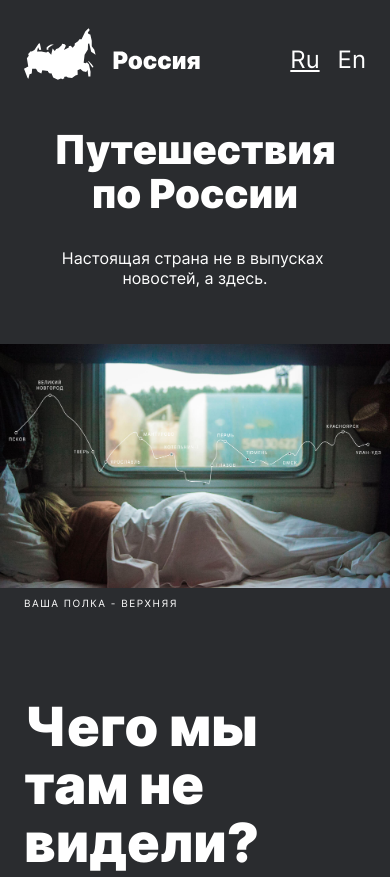
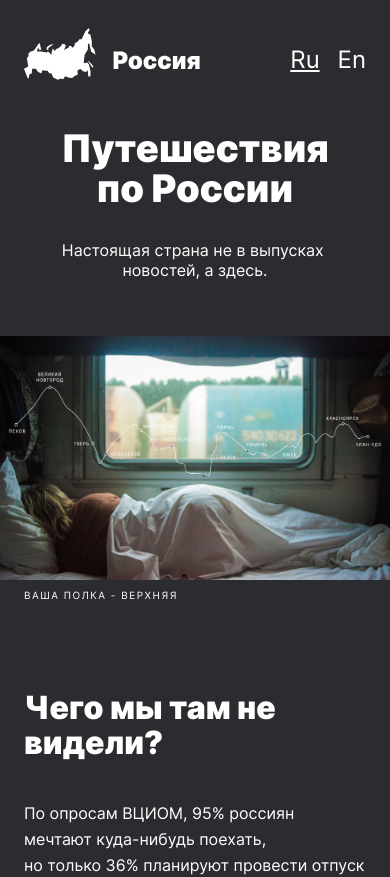
Before and after one commit to kamelyanov/russian-travel, a plain HTML site: page index.html in a window 390 px wide. Shown: the top 877 px of the page. Drawn offline with Linux system fonts and the light colour scheme.

Commit message:
3 ревью

```diff
--- a/blocks/cover/cover.css
+++ b/blocks/cover/cover.css
@@ -6,7 +6,6 @@
 
 @media (max-width: 1024px) {
   .cover {
-    margin: 92px auto 0;
     max-width: 1024px;
   }
 }
--- a/blocks/footer/__link-item/footer__link-item.css
+++ b/blocks/footer/__link-item/footer__link-item.css
@@ -7,5 +7,4 @@
 
 .footer__link-item:hover {
   opacity: 0.8;
-  transition: opacity 0.2s;
 }
--- a/blocks/footer/__links/footer__links.css
+++ b/blocks/footer/__links/footer__links.css
@@ -8,7 +8,7 @@
   list-style: none;
 }
 
-@media (max-width: 320px) {
+@media (max-width: 767px) {
   .footer__links {
     gap: 32px;
     flex-direction: column;
--- a/blocks/footer/footer.css
+++ b/blocks/footer/footer.css
@@ -17,11 +17,10 @@
   }
 }
 
-@media (max-width: 320px) {
+@media (max-width: 767px) {
   .footer {
     flex-direction: column;
     margin: 64px 16px 0;
-    padding-bottom: 24px;
     font-size: 24px;
     line-height: 24px;
   }
--- a/blocks/header/__lang-link/header__lang-link.css
+++ b/blocks/header/__lang-link/header__lang-link.css
@@ -11,7 +11,6 @@
 
 .header__lang-link:hover {
   opacity: 0.8;
-  transition: opacity 0.2s;
 }
 
 @media (max-width: 320px) {
--- a/blocks/intro/__title/intro__title.css
+++ b/blocks/intro/__title/intro__title.css
@@ -5,7 +5,7 @@
   line-height: 58px;
 }
 
-@media (max-width: 320px) {
+@media (max-width: 767px) {
   .intro__title {
     font-size: 32px;
     line-height: 35px;
--- a/blocks/lead/__caption/lead__caption.css
+++ b/blocks/lead/__caption/lead__caption.css
@@ -19,7 +19,6 @@
 
 @media (max-width: 320px) {
   .lead__caption {
-    text-rendering: optimizeLegibility;
     margin-left: 16px;
   }
 }
--- a/blocks/lead/__subtitle/lead__subtitle.css
+++ b/blocks/lead/__subtitle/lead__subtitle.css
@@ -27,7 +27,5 @@
   .lead__subtitle {
     margin: 16px auto 40px;
     max-width: 100%;
-    font-size: 16px;
-    line-height: 20px;
   }
 }
--- a/blocks/lead/__title/lead__title.css
+++ b/blocks/lead/__title/lead__title.css
@@ -11,6 +11,14 @@
 
 @media (max-width: 767px) {
   .lead__title {
+    max-width: 320px;
+    font-size: 38px;
+    line-height: 40px;
+  }
+}
+
+@media (max-width: 320px) {
+  .lead__title {
     max-width: 288px;
     font-size: 40px;
     line-height: 44px;
--- a/blocks/lead/lead.css
+++ b/blocks/lead/lead.css
@@ -16,7 +16,6 @@
 @media (max-width: 1024px) {
   .lead {
     width: calc(100% - 48px - 48px);
-    margin-top: 48px;
   }
 }
 
--- a/blocks/page/page.css
+++ b/blocks/page/page.css
@@ -4,6 +4,7 @@
   background-color: #2a2c2f;
   width: 100%;
   padding-top: 28px;
+  text-rendering: optimizeLegibility;
 }
 
 @media (max-width: 320px) {
--- a/blocks/photo-grid/photo-grid.css
+++ b/blocks/photo-grid/photo-grid.css
@@ -17,7 +17,6 @@
     grid-template-columns: repeat(auto-fill, minmax(300px, 1fr));
     gap: 14px;
     max-width: 928px;
-    margin: 92px 48px 0;
   }
 }
 
@@ -30,7 +29,7 @@
   }
 }
 
-@media (max-width: 320px) {
+@media (max-width: 360px) {
   .photo-grid {
     margin: 64px 16px 0;
     grid-template-columns: 1fr;
--- a/blocks/place/__image/place__image.css
+++ b/blocks/place/__image/place__image.css
@@ -15,9 +15,3 @@
     max-width: 340px;
   }
 }
-
-@media (max-width: 320px) {
-  .place__image {
-    height: auto;
-  }
-}
--- a/blocks/place/__paragraph-text/place__paragraph-text.css
+++ b/blocks/place/__paragraph-text/place__paragraph-text.css
@@ -1,5 +1,5 @@
 .place__paragraph-text {
-  margin: 0px;
+  margin: 0;
   color: #fff;
   font-style: normal;
   font-size: 18px;
@@ -8,7 +8,7 @@
 }
 
 .place__paragraph-text:last-of-type {
-  margin-bottom: 0px;
+  margin-bottom: 0;
 }
 
 @media (max-width: 768px) {
--- a/blocks/place/__title/place__title.css
+++ b/blocks/place/__title/place__title.css
@@ -5,7 +5,6 @@
   text-align: left;
   vertical-align: top;
   margin: 0;
-  letter-spacing: 1.4px;
   font-weight: 900;
 }
 
--- a/blocks/place/__website-link/place__website-link.css
+++ b/blocks/place/__website-link/place__website-link.css
@@ -7,5 +7,4 @@
 
 .place__website-link:hover {
   opacity: 0.8;
-  transition: opacity 0.2s;
 }
--- a/vendor/fonts/inter.css
+++ b/vendor/fonts/inter.css
@@ -5,14 +5,6 @@
   font-display: swap;
   src: url("Inter-Regular.woff2?v=3.19") format("woff2"),
     url("Inter-Regular.woff?v=3.19") format("woff");
-}
-@font-face {
-  font-family: "Inter";
-  font-style: italic;
-  font-weight: 400;
-  font-display: swap;
-  src: url("Inter-Italic.woff2?v=3.19") format("woff2"),
-    url("Inter-Italic.woff?v=3.19") format("woff");
 }
 
 @font-face {
@@ -23,14 +15,6 @@
   src: url("Inter-Bold.woff2?v=3.19") format("woff2"),
     url("Inter-Bold.woff?v=3.19") format("woff");
 }
-@font-face {
-  font-family: "Inter";
-  font-style: italic;
-  font-weight: 700;
-  font-display: swap;
-  src: url("Inter-BoldItalic.woff2?v=3.19") format("woff2"),
-    url("Inter-BoldItalic.woff?v=3.19") format("woff");
-}
 
 @font-face {
   font-family: "Inter";
@@ -40,11 +24,3 @@
   src: url("Inter-Black.woff2?v=3.19") format("woff2"),
     url("Inter-Black.woff?v=3.19") format("woff");
 }
-@font-face {
-  font-family: "Inter";
-  font-style: italic;
-  font-weight: 900;
-  font-display: swap;
-  src: url("Inter-BlackItalic.woff2?v=3.19") format("woff2"),
-    url("Inter-BlackItalic.woff?v=3.19") format("woff");
-}
```
